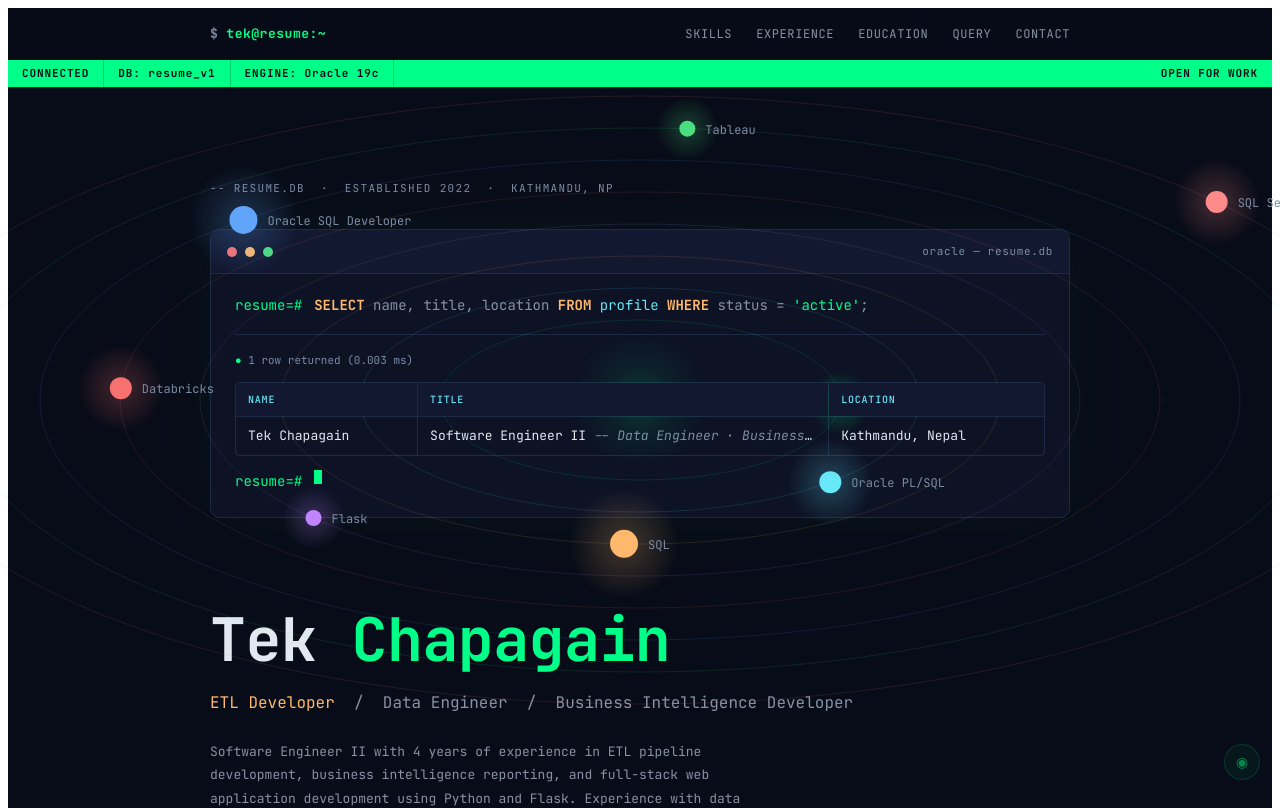
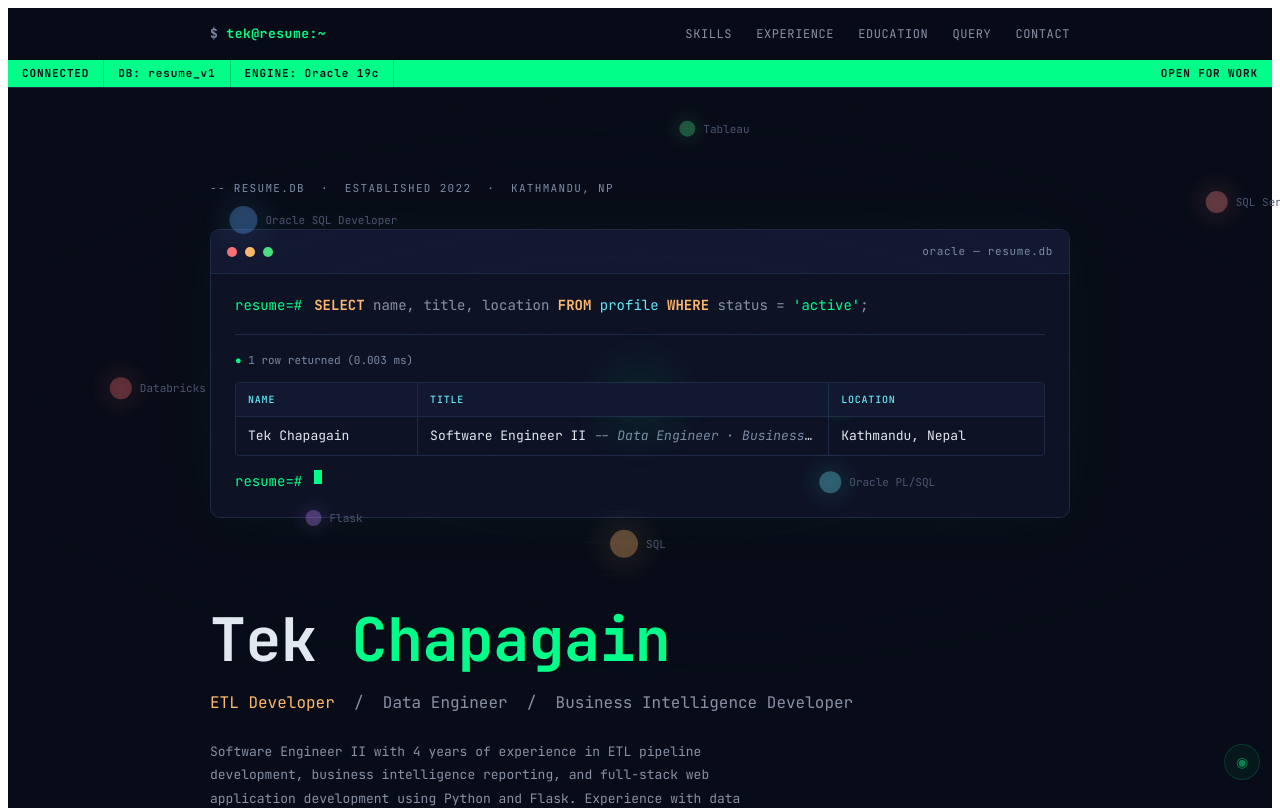
Before and after one commit to tekchapagain1/portfolio, a React (Vite) app: page / in a window 1280 px wide. Shown: the top 808 px of the page. Built offline with nearby package versions, Linux system fonts and the light colour scheme; no server answers.

Commit message:
Corrected the visualization of solarsystem

```diff
--- a/src/components/SolarSystemBackground.jsx
+++ b/src/components/SolarSystemBackground.jsx
@@ -50,17 +50,17 @@ export default function SolarSystemBackground({ enabled }) {
 
     function drawSun(cx, cy) {
       const g = ctx.createRadialGradient(cx, cy, 0, cx, cy, 70)
-      g.addColorStop(0, 'rgba(0,255,136,0.18)')
-      g.addColorStop(0.5, 'rgba(0,255,136,0.06)')
+      g.addColorStop(0, 'rgba(0,255,136,0.07)')
+      g.addColorStop(0.5, 'rgba(0,255,136,0.03)')
       g.addColorStop(1, 'rgba(0,255,136,0)')
       ctx.fillStyle = g
       ctx.beginPath()
       ctx.arc(cx, cy, 70, 0, Math.PI * 2)
       ctx.fill()
 
-      ctx.fillStyle = 'rgba(0,255,136,0.8)'
+      ctx.fillStyle = 'rgba(0,255,136,0.25)'
       ctx.beginPath()
-      ctx.arc(cx, cy, 4, 0, Math.PI * 2)
+      ctx.arc(cx, cy, 3, 0, Math.PI * 2)
       ctx.fill()
     }
 
@@ -86,29 +86,29 @@ export default function SolarSystemBackground({ enabled }) {
         const x = cx + Math.cos(a) * p.radius
         const y = cy + Math.sin(a) * p.radius * 0.4
 
-        ctx.strokeStyle = p.color + '20'
-        ctx.lineWidth = 1
+        ctx.strokeStyle = p.color + '0D'
+        ctx.lineWidth = 0.5
         ctx.beginPath()
         ctx.ellipse(cx, cy, p.radius, p.radius * 0.4, 0, 0, Math.PI * 2)
         ctx.stroke()
 
-        const glow = ctx.createRadialGradient(x, y, 0, x, y, p.size * 4)
-        glow.addColorStop(0, p.color + '40')
+        const glow = ctx.createRadialGradient(x, y, 0, x, y, p.size * 3)
+        glow.addColorStop(0, p.color + '15')
         glow.addColorStop(1, p.color + '00')
         ctx.fillStyle = glow
         ctx.beginPath()
-        ctx.arc(x, y, p.size * 4, 0, Math.PI * 2)
+        ctx.arc(x, y, p.size * 3, 0, Math.PI * 2)
         ctx.fill()
 
-        ctx.fillStyle = p.color
+        ctx.fillStyle = p.color + '50'
         ctx.beginPath()
         ctx.arc(x, y, p.size, 0, Math.PI * 2)
         ctx.fill()
 
-        ctx.fillStyle = '#7C8CA5'
-        ctx.font = '12px JetBrains Mono, monospace'
+        ctx.fillStyle = '#4B5670'
+        ctx.font = '11px JetBrains Mono, monospace'
         ctx.textAlign = 'left'
-        ctx.fillText(p.name, x + p.size + 10, y + 5)
+        ctx.fillText(p.name, x + p.size + 8, y + 4)
       }
 
       angle += 0.008
```
